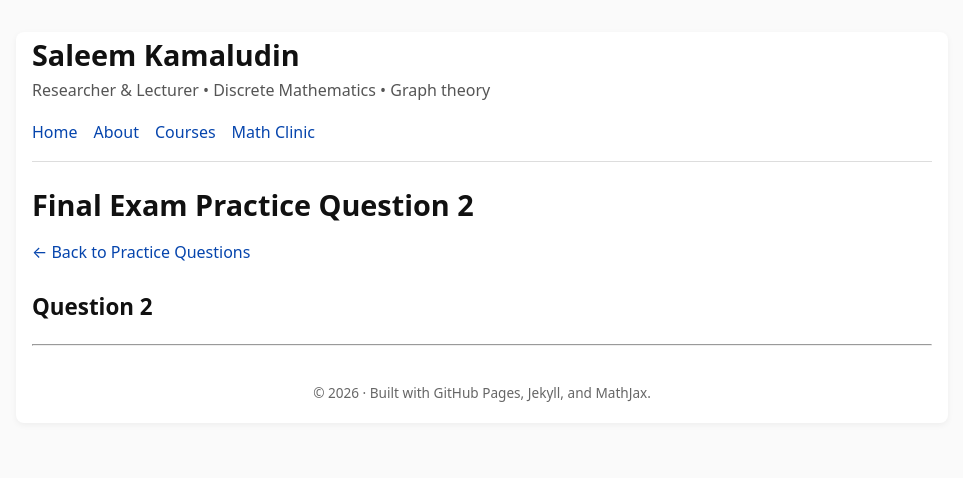
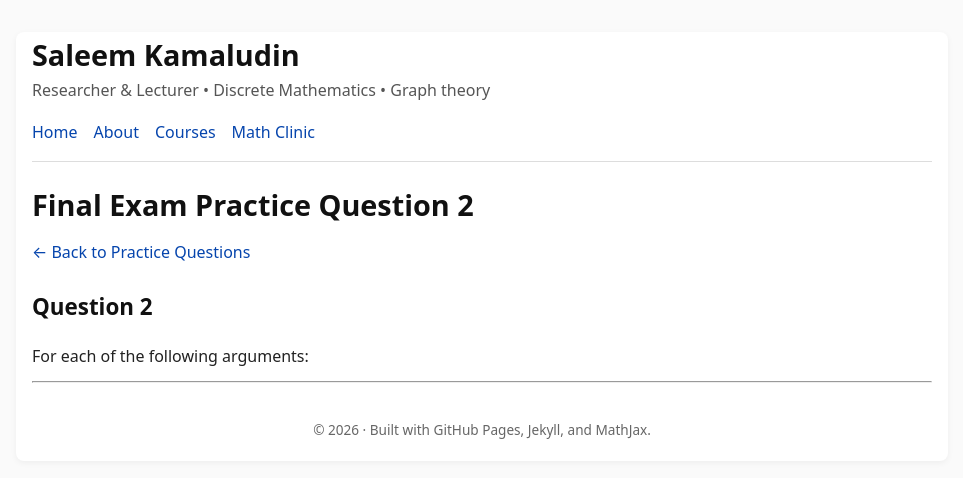
Before and after one commit to SaleemKamaludin/SaleemKamaludin.github.io, a Jekyll site: the page built from courses/comp1604/final-exam-practice/question-2.md, in a window 1280 px wide. Shown: the top 478 px of the page, without its empty margins (158-1121 px from the left). Built offline with Jekyll 4.4.1, drawn with Linux system fonts in a browser that asks for light colours.

Commit message:
Update question-2.md

```diff
--- a/courses/comp1604/final-exam-practice/question-2.md
+++ b/courses/comp1604/final-exam-practice/question-2.md
@@ -10,3 +10,4 @@ title: Final Exam Practice Question 2
 ## Question 2
 
 <div class="question-block">
+  <p>For each of the following arguments:</p>
```
